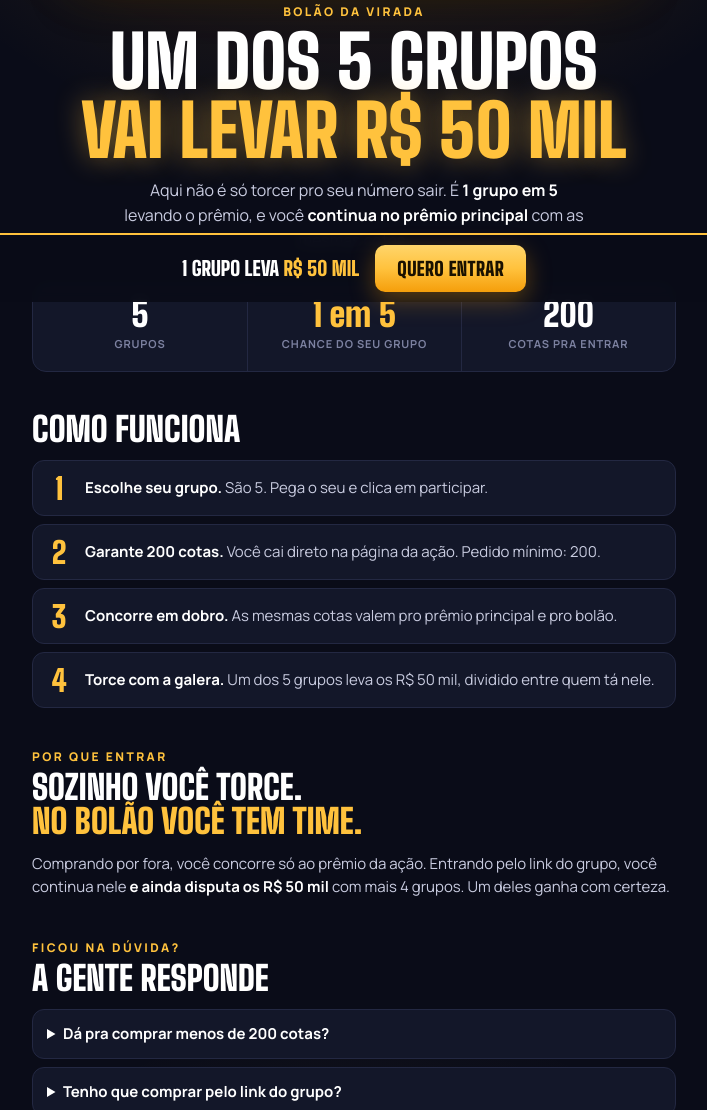
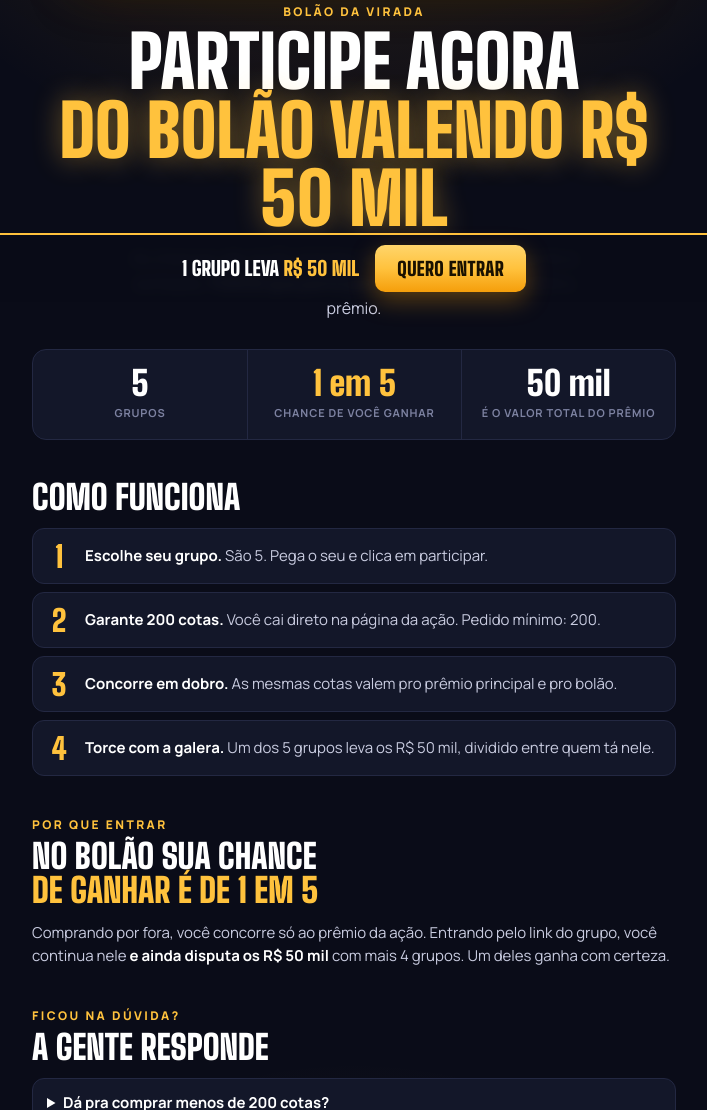
Before and after one commit to NemSeAtreva/bolao-da-virada, a plain HTML site: page index.html in a window 1280 px wide. Shown: the part 498-1608 px from the top of the page, without its empty margins (286-993 px from the left). Drawn offline with Linux system fonts and the light colour scheme.

Commit message:
Aplica textos ajustados pelo inspecionar

```diff
--- a/index.html
+++ b/index.html
@@ -20,14 +20,14 @@
 
     <section class="chamada">
       <div class="kicker">Bolão da Virada</div>
-      <h1 class="titulo">Um dos 5 grupos<br /><span class="ouro">vai levar R$ 50 mil</span></h1>
-      <p>Aqui não é só torcer pro seu número sair. É <b>1 grupo em 5</b> levando o prêmio, e você <b>continua no prêmio principal</b> com as mesmas cotas.</p>
+      <h1 class="titulo">Participe agora<br /><span class="ouro">do bolão valendo R$ 50 mil</span></h1>
+      <p>As chances são muito grandes: participou e o seu grupo foi o sorteado, <b>TODOS que participaram neste grupo</b> DIVIDEM o prêmio.</p>
     </section>
 
     <div class="numeros">
       <div class="numero"><strong>5</strong><span>grupos</span></div>
-      <div class="numero"><strong class="ouro">1 em 5</strong><span>chance do seu grupo</span></div>
-      <div class="numero"><strong>200</strong><span>cotas pra entrar</span></div>
+      <div class="numero"><strong class="ouro">1 em 5</strong><span>chance de você ganhar</span></div>
+      <div class="numero"><strong>50 mil</strong><span>é o valor total do prêmio</span></div>
     </div>
 
     <section class="secao">
@@ -42,7 +42,7 @@
 
     <section class="secao">
       <div class="kicker">Por que entrar</div>
-      <h2>Sozinho você torce.<br /><span class="ouro">No bolão você tem time.</span></h2>
+      <h2>No bolão sua chance<br /><span class="ouro">de ganhar é de 1 em 5</span></h2>
       <p>Comprando por fora, você concorre só ao prêmio da ação. Entrando pelo link do grupo, você continua nele <b>e ainda disputa os R$ 50 mil</b> com mais 4 grupos. Um deles ganha com certeza.</p>
     </section>
 
```
